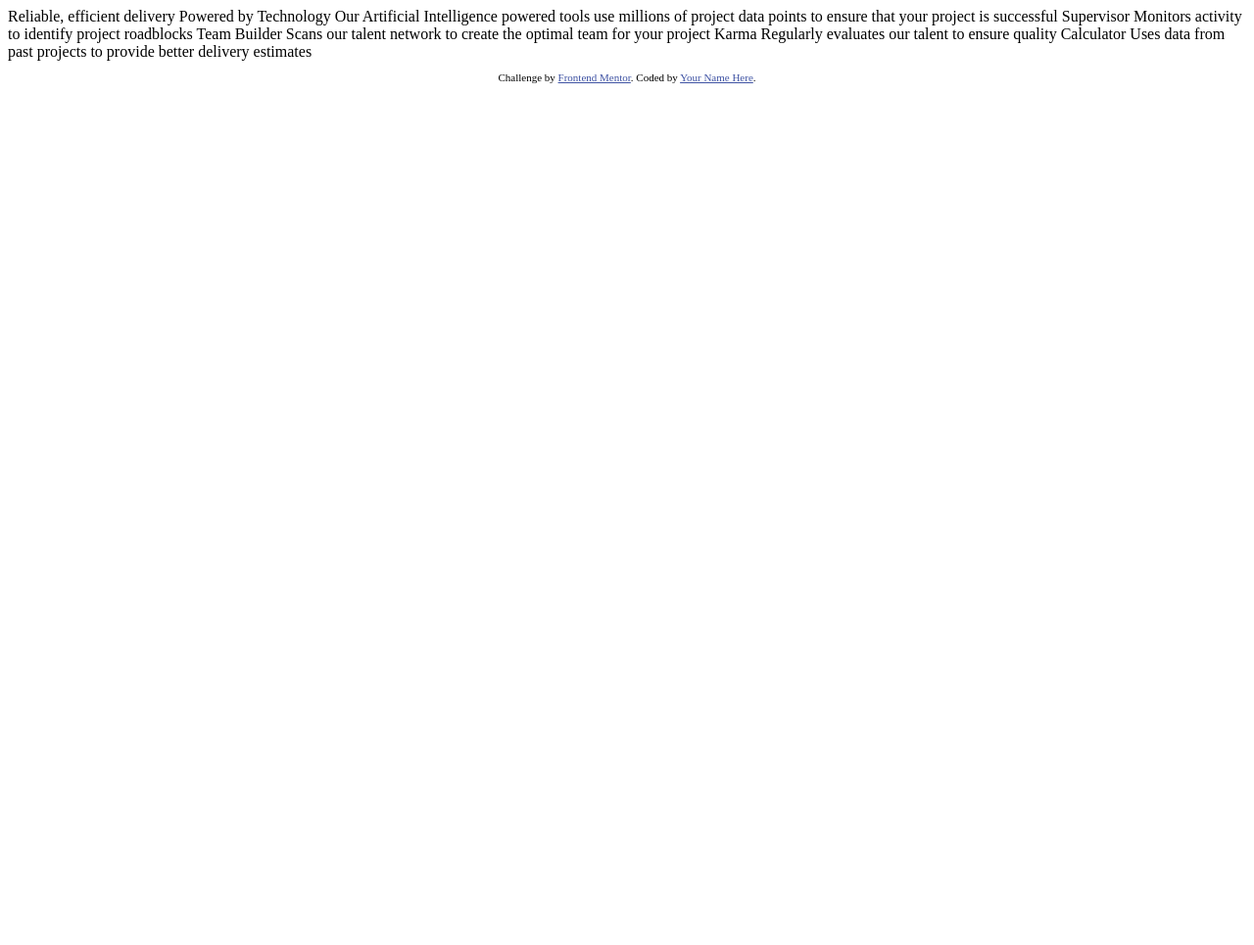
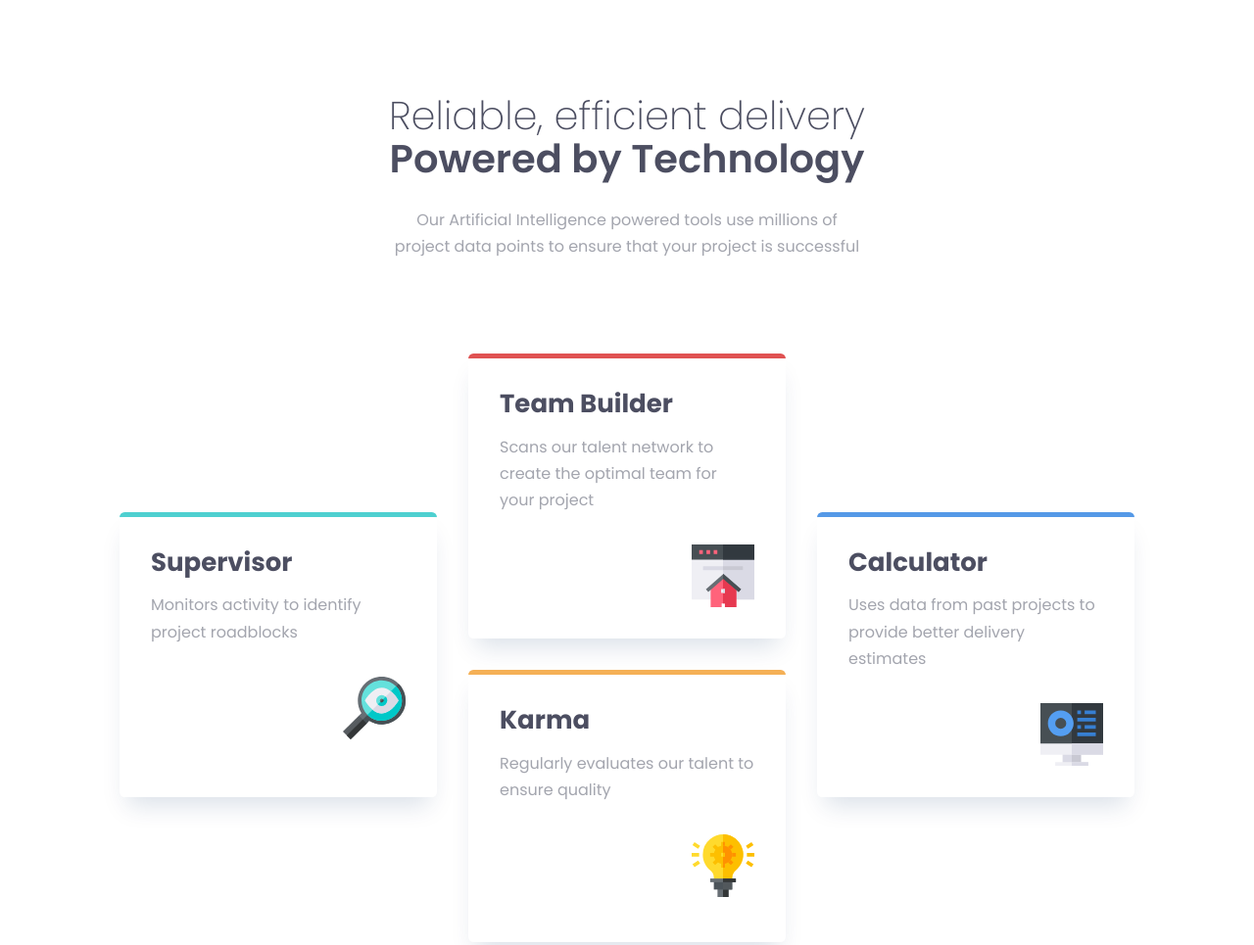
Before and after one commit to arduriki/css_responsive_layout_practice, a plain HTML site: page index.html in a window 1280 px wide. Shown: the top 965 px of the page at 98% size. Before the commit the page ends 800 px from the top, so only its background shows below. Drawn offline with Linux system fonts and the light colour scheme.

Commit message:
project done

```diff
--- a/index.html
+++ b/index.html
@@ -1,45 +1,74 @@
 <!DOCTYPE html>
 <html lang="en">
   <head>
-  <meta charset="UTF-8">
-  <meta name="viewport" content="width=device-width, initial-scale=1.0"> <!-- displays site properly based on user's device -->
+    <meta charset="UTF-8" />
+    <meta name="viewport" content="width=device-width, initial-scale=1.0" />
+    <!-- displays site properly based on user's device -->
 
-  <link rel="icon" type="image/png" sizes="32x32" href="./images/favicon-32x32.png">
+    <link
+      rel="icon"
+      type="image/png"
+      sizes="32x32"
+      href="./images/favicon-32x32.png"
+    />
 
     <title>Frontend Mentor | Four card feature section</title>
 
+    <!-- FONTS -->
+    <link rel="preconnect" href="https://fonts.googleapis.com" />
+    <link rel="preconnect" href="https://fonts.gstatic.com" crossorigin />
+    <link
+      href="https://fonts.googleapis.com/css2?family=Poppins:ital,wght@0,100;0,200;0,300;0,400;0,500;0,600;0,700;0,800;0,900;1,100;1,200;1,300;1,400;1,500;1,600;1,700;1,800;1,900&display=swap"
+      rel="stylesheet"
+    />
+
+    <link rel="stylesheet" href="style.css" />
     <!-- Feel free to remove these styles or customise in your own stylesheet 👍 -->
-  <style>
-    .attribution { font-size: 11px; text-align: center; }
-    .attribution a { color: hsl(228, 45%, 44%); }
-  </style>
   </head>
   <body>
+    <header>
+      <div class="wrapper wrapper--narrow">
+        <h1>Reliable, efficient delivery <span>Powered by Technology</span></h1>
+        <p>
+          Our Artificial Intelligence powered tools use millions of project data
+          points to ensure that your project is successful
+        </p>
+      </div>
+    </header>
 
-  Reliable, efficient delivery
-  Powered by Technology
+    <main>
+      <div class="wrapper">
+        <!-- Flexbox route-->
+        <div class="layout-grid">
+          <div class="card border-teal">
+            <h2 class="card__title">Supervisor</h2>
+            <p>Monitors activity to identify project roadblocks</p>
+            <img class="card__img" src="images/icon-supervisor.svg" />
+          </div>
 
-  Our Artificial Intelligence powered tools use millions of project data points
-  to ensure that your project is successful
+          <div class="card border-red">
+            <h2 class="card__title">Team Builder</h2>
+            <p>
+              Scans our talent network to create the optimal team for your
+              project
+            </p>
+            <img class="card__img" src="images/icon-team-builder.svg" />
+          </div>
+          <div class="card border-yellow">
+            <h2 class="card__title">Karma</h2>
+            <p>Regularly evaluates our talent to ensure quality</p>
+            <img class="card__img" src="images/icon-karma.svg" />
+          </div>
 
-  Supervisor
-  Monitors activity to identify project roadblocks
-
-  Team Builder
-  Scans our talent network to create the optimal team for your project
-
-  Karma
-  Regularly evaluates our talent to ensure quality
-
-  Calculator
+          <div class="card border-blue">
+            <h2 class="card__title">Calculator</h2>
+            <p>
               Uses data from past projects to provide better delivery estimates
-
-
-  <footer>
-    <p class="attribution">
-      Challenge by <a href="https://www.frontendmentor.io?ref=challenge" target="_blank">Frontend Mentor</a>.
-      Coded by <a href="#">Your Name Here</a>.
             </p>
-  </footer>
+            <img class="card__img" src="images/icon-calculator.svg" />
+          </div>
+        </div>
+      </div>
+    </main>
   </body>
 </html>
--- /dev/null
+++ b/style.css
@@ -0,0 +1,155 @@
+/* CUSTOM PROPERTIES */
+:root {
+    /* font-family */
+    --ff-sans: 'Poppins', sans-serif;
+    /* font-weight */
+    --fw-light: 200;
+    --fw-normal: 400;
+    --fw-bold: 600;
+    /* font-size */
+    --fs-400: 0.9375rem;
+    --fs-500: 1.25rem;
+    --fs-600: 1.625rem;
+    --fs-900: 2.5rem;
+    /* color */
+    --clr-neutral-900: hsl(234, 12%, 34%);
+    --clr-neutral-400: hsl(229, 6%, 66%);
+    --clr-neutral-100: hsl(0, 0%, 98%);
+
+    --clr-teal: hsl(180, 58%, 56%);
+    --clr-red: hsl(0, 70%, 60%);
+    --clr-blue: hsl(212, 75%, 62%);
+    --clr-yellow: hsl(34, 89%, 65%);
+}
+
+*,
+*::before,
+*::after {
+    box-sizing: border-box;
+}
+
+html {
+    font-family: var(--ff-sans);
+    font-weight: var(--fw-normal);
+    line-height: 1.7;
+    color: var(--clr-neutral-400);
+}
+
+body {
+    margin: 0;
+    padding-block-end: 5rem;
+}
+
+h1,
+h2,
+h3 {
+    color: var(--clr-neutral-900);
+    line-height: 1.1;
+}
+
+.wrapper {
+    padding-inline: 2rem;
+    max-width: 1100px;
+    /* margin left-right */
+    margin-inline: auto;
+}
+
+.wrapper--narrow {
+    max-width: 550px;
+}
+
+header {
+    text-align: center;
+    /* space at the top and the bottom */
+    margin-block: 6rem;
+}
+
+h1 {
+    font-weight: var(--fw-light);
+    font-size: var(--fs-900);
+}
+
+h1 span {
+    font-weight: var(--fw-bold);
+}
+
+header>p {
+    font-size: var(--fs-500);
+}
+
+.layout-grid {
+    --gap: 2rem;
+
+    display: grid;
+    grid-auto-columns: 1fr;
+    gap: var(--gap);
+}
+
+@media (min-width:800px) {
+    .layout-grid {
+        grid-template-areas:
+            '... two ...'
+            'one two four'
+            'one three four'
+            '... three ...'
+        ;
+    }
+}
+
+/* Everything that is a direct child */
+.layout-grid>* {
+    flex: 1;
+}
+
+.card {
+    /* border radius */
+    --br: .325rem;
+    padding: 2rem;
+    border-top: var(--br) solid;
+    border-radius: var(--br);
+    box-shadow: 0 1rem 1.5rem -0.5rem rgb(0 50 100 / 0.15);
+}
+
+/* Applying grid-template-areas */
+.layout-grid> :nth-child(1) {
+    grid-area: one;
+}
+
+.layout-grid> :nth-child(2) {
+    grid-area: two;
+}
+
+.layout-grid> :nth-child(3) {
+    grid-area: three;
+}
+
+.layout-grid> :nth-child(4) {
+    grid-area: four;
+}
+
+.card__title {
+    font-size: var(--fs-600);
+    margin: 0;
+}
+
+.card__img {
+    display: block;
+    margin-left: auto;
+    margin-top: 2rem;
+}
+
+.border-teal {
+    border-color: var(--clr-teal);
+}
+
+.border-red {
+    border-color: var(--clr-red);
+}
+
+.border-yellow {
+    border-color: var(--clr-yellow);
+}
+
+.border-blue {
+    border-color: var(--clr-blue);
+}
```
Lines whose indentation alone changed are shown as unchanged.
